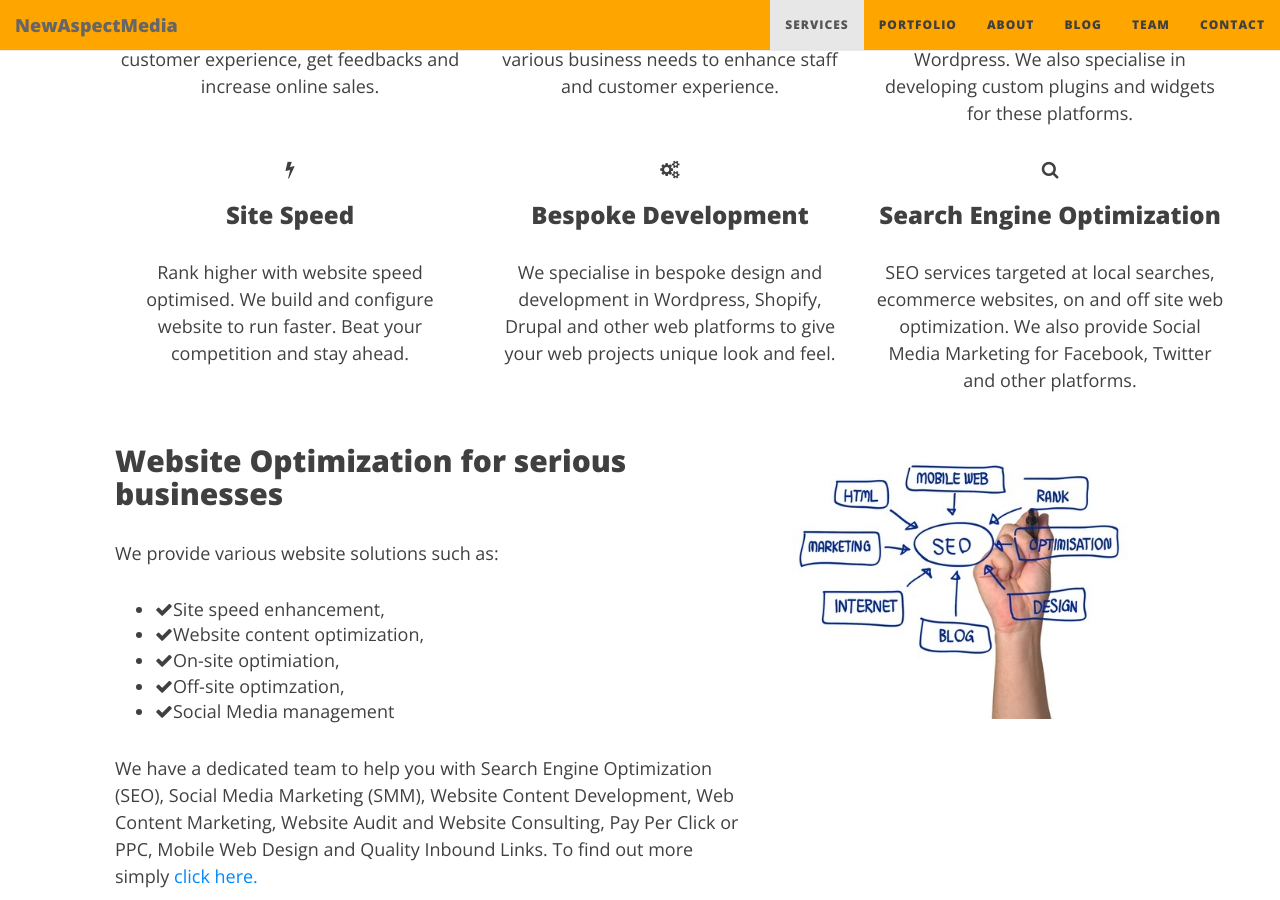
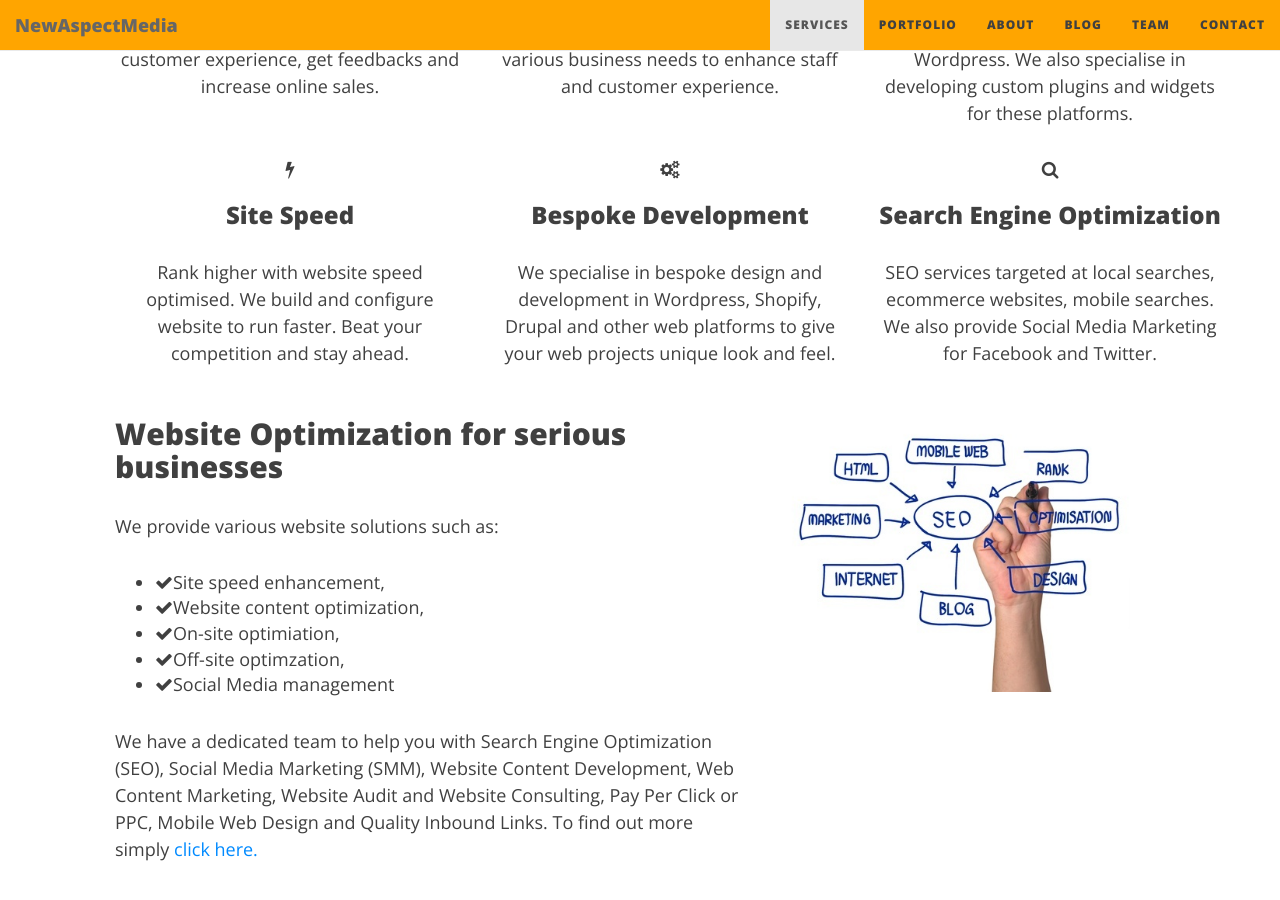
Before and after one commit to newmedia77/appxnam, a Jekyll site: the page built from index.html, in a window 1280 px wide and 900 px high, scrolled down 946 px. Built offline with Jekyll 4.4.1, drawn with Linux system fonts in a browser that asks for light colours; nearby versions of some CDN libraries; the list of posts is cut into pages by our own code.

Commit message:
andreas
serv

```diff
--- a/index.html
+++ b/index.html
@@ -159,7 +159,7 @@ subtitle: Hire Web Developer &amp; SEO Specialist in London
                         <div class="service-box">
                             <i class="fa fa-search"></i>
                             <h3>Search Engine Optimization</h3>
-                            <p>SEO services targeted at local searches, ecommerce websites, on and off site web optimization. We also provide Social Media Marketing for Facebook, Twitter and other platforms.</p>
+                            <p>SEO services targeted at local searches, ecommerce websites, mobile searches. We also provide Social Media Marketing for Facebook and Twitter.</p>
                         </div><!-- /.service-box -->
                     </div><!-- /.col-sm-4 -->
                 </div><!-- /.row -->
```
